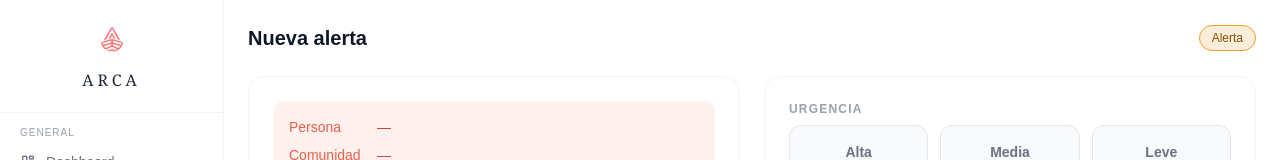
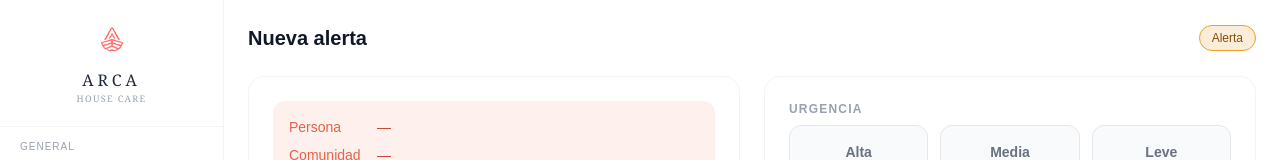
Before and after one commit to patrimonia-arquitectonica/patrimonia-care, a Next.js app: page /alerta in a window 1280 px wide. Shown: the top 160 px of the page. Built offline with nearby package versions, Linux system fonts and the light colour scheme; no server answers.

Commit message:
house care

```diff
--- a/components/Sidebar.tsx
+++ b/components/Sidebar.tsx
@@ -23,7 +23,10 @@ export default function Sidebar({ miembro, comunidad }: { miembro?: string; comu
       {/* Logo */}
       <div className="px-4 py-5 border-b border-gray-100 flex flex-col items-center gap-2">
         <img src="/arca-logo.png" alt="ARCA" className="h-10 w-auto object-contain" />
-        <span style={{ fontFamily: "Georgia, serif", letterSpacing: "0.25em" }} className="text-base font-medium text-gray-800 uppercase">Arca</span>
+        <div className="flex flex-col items-center">
+            <span style={{ fontFamily: "Georgia, serif", letterSpacing: "0.25em" }} className="text-base font-medium text-gray-800 uppercase">Arca</span>
+            <span style={{ fontFamily: "Georgia, serif", letterSpacing: "0.15em" }} className="text-[9px] text-gray-400 uppercase">House Care</span>
+        </div>
       </div>
 
       {/* Nav */}
```
